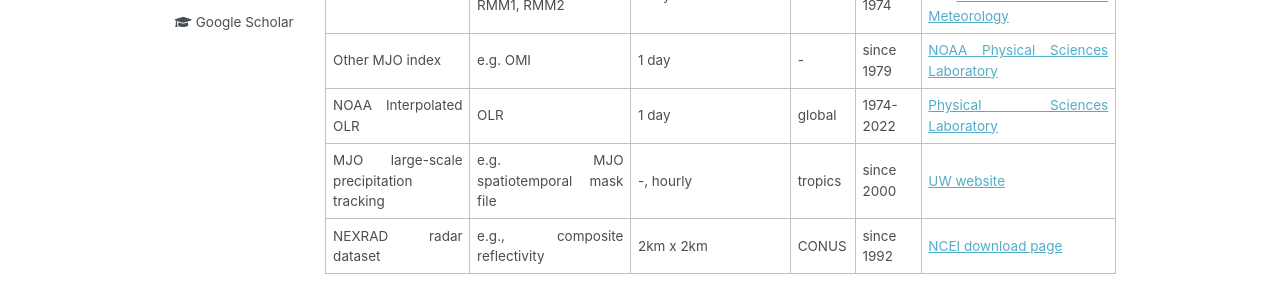
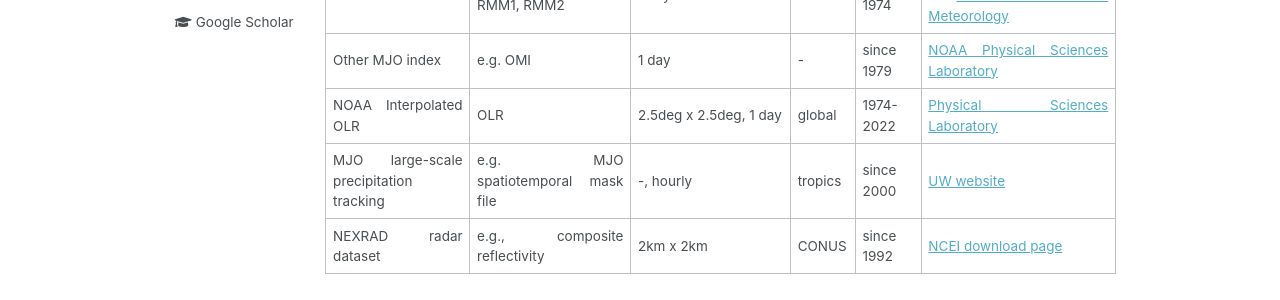
Before and after one commit to qiuyang50/qiuyang50.github.io, a Jekyll site: the page built from _pages/resource.md, in a window 1280 px wide and 1106 px high. Shown: the part 443-743 px from the top of the window. Built offline with Jekyll 4.4.1, drawn with Linux system fonts in a browser that asks for light colours.

Commit message:
Update resource.md

```diff
--- a/_pages/resource.md
+++ b/_pages/resource.md
@@ -14,7 +14,7 @@ author_profile: true
 | MERRA-2 reanalysis| e.g., SST                                  | 0.5deg x 0.625deg, hourly | global | since 1980 | [NASA download page](https://daac.gsfc.nasa.gov/datasets/M2T1NXOCN_5.12.4/summary)              |
 | MJO RMM index  | e.g., amplitude, phase, RMM1, RMM2            | 1 day                     | -      | since 1974 | [Columbia U. IRI data library](https://iridl.ldeo.columbia.edu/SOURCES/.BoM/.MJO/.RMM/index.html?Set-Language=en) or [Australian Bureau of Meteorology](http://www.bom.gov.au/climate/mjo/)|
 | Other MJO index  | e.g. OMI                                    | 1 day                     | -      | since 1979 | [NOAA Physical Sciences Laboratory](https://psl.noaa.gov/mjo/mjoindex/)   |
-| NOAA Interpolated OLR | OLR                                    | 1 day                     | global | 1974-2022 | [Physical Sciences Laboratory](https://www.psl.noaa.gov/data/gridded/data.olrcdr.interp.html) |
+| NOAA Interpolated OLR | OLR                                    | 2.5deg x 2.5deg, 1 day    | global | 1974-2022 | [Physical Sciences Laboratory](https://www.psl.noaa.gov/data/gridded/data.olrcdr.interp.html) |
 |MJO large-scale precipitation tracking| e.g. MJO spatiotemporal mask file | -, hourly       | tropics | since 2000 | [UW website](https://orca.atmos.washington.edu/data/lpt/index.html#imerg)|
 | NEXRAD radar dataset | e.g., composite reflectivity            | 2km x 2km                 | CONUS  | since 1992 | [NCEI download page](https://www.ncei.noaa.gov/access/metadata/landing-page/bin/iso?id=gov.noaa.ncdc:C00682) |
 
```
